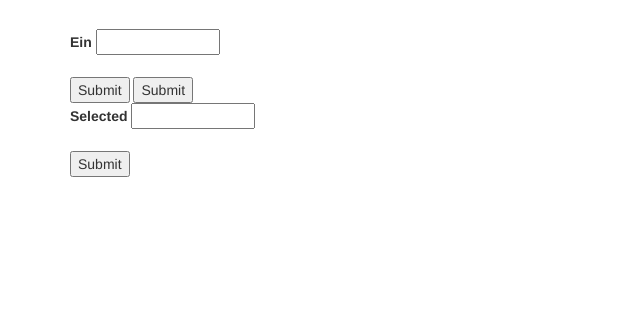
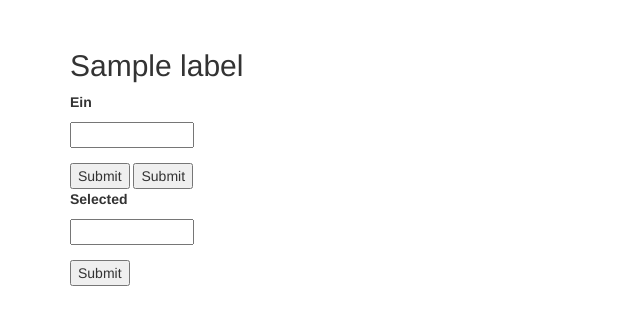
Before and after one commit to strolbor/Pi-Robiot-Workspace, a Flask app: template server/templates/Listenfelder.html in a window 1280 px wide. Shown: the part 51-376 px from the top of the page, without its empty margins (0-640 px from the left). Run offline with Flask 2, Linux system fonts and the light colour scheme; the template is opened without the code that fills it: most values are stand-ins (such as "Sample title", 1, 10 or a date in 2020); form fields are guessed from the names that the template uses; parts of the project's set-up code (start-up, migrations or seed data) failed here and were passed over; some libraries are stand-ins or nearby versions.

Commit message:
Listenfelder 2

```diff
--- a/server/templates/Listenfelder.html
+++ b/server/templates/Listenfelder.html
@@ -3,22 +3,20 @@
 
 {% block app_content %}
 
+    {% if label %}<h2>{{label}}</h2>{% endif %}
     <form action="" method="post" novalidate>
         {{form.hidden_tag()}}
-<div class="form-group "><label class="control-label" for="selected">{{ form.ein.label }}</label>
-
+    <div class="form-group ">
+        <p><label class="control-label" for="selected">{{ form.ein.label }}</label><br />
                 {{ form.ein(rows=12,size=12) }}
+        </p>
     </div>
     {{ form.submit3() }} {{ form.submit2() }}
-<div class="form-group "><label class="control-label" for="selected">{{ form.selected.label }}</label>
-
+    <div class="form-group ">
+        <p><label class="control-label" for="selected">{{ form.selected.label }}</label><br />
         {{ form.selected(rows=12,size=12) }}
+        </p>
     </div>
-
-
-
-
-
 
     <p>{{ form.submit() }} </p>
 </form>
```
Lines whose indentation alone changed are shown as unchanged.
